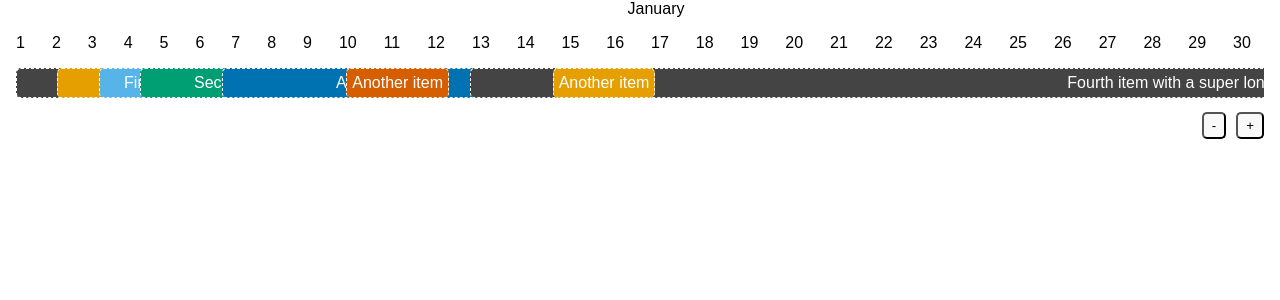
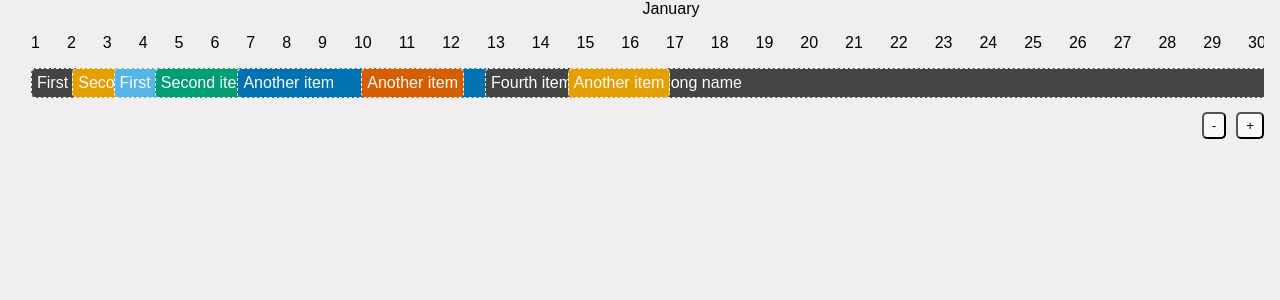
Before and after one commit to diego-cecatto/minimal-timiline, a React (Vite) app: page / in a window 1280 px wide. Shown: the top 300 px of the page. Built offline with nearby package versions, Linux system fonts and the light colour scheme.

Commit message:
fix: zoom  in an zoom out with all months

```diff
--- a/src/components/timeline/Timeline.module.scss
+++ b/src/components/timeline/Timeline.module.scss
@@ -1,4 +1,5 @@
 body {
+    background-color: #f0eeee;
     margin: 0;
     padding: 0;
     font-family: sans-serif;
@@ -12,7 +13,18 @@ body {
 .timelineContainer {
     width: 100%;
     position: relative;
-
+    .timelineContainerItem {
+        position: relative;
+        width: 100%;
+        flex: 0 0 auto;
+        text-align: center;
+        transition: opacity 0.3s ease;
+        background-color: #f0eeee;
+        padding: 0 15px;
+        &:nth-child(even) {
+            background-color: #e9e9e9;
+        }
+    }
     .laneList {
         display: flex;
         width: 100%;
@@ -22,6 +34,7 @@ body {
 
         .laneDay {
             list-style: none;
+            text-align: left;
             height: 28px;
 
             .dropZone {
@@ -39,9 +52,11 @@ body {
     .event {
         position: absolute;
         color: white;
+        overflow-y: hidden;
         padding: 5px;
         border-radius: 5px;
         border: 1px dashed white;
+        max-height: 18px;
 
         &.hover {
             z-index: 2;
@@ -150,9 +165,3 @@ body {
     display: flex;
     transition: transform 0.3s ease;
 }
-.timelineContainerItem {
-    width: 100%;
-    flex: 0 0 auto;
-    text-align: center;
-    transition: opacity 0.3s ease;
-}
--- a/src/components/timeline/Timeline.tsx
+++ b/src/components/timeline/Timeline.tsx
@@ -77,7 +77,8 @@ export const Timeline = ({ events }: TimelineProps) => {
 
                 {months.map((month, index) => (
                     <div
-                        style={{ width }}
+                        style={{ width, zIndex: months.length - index }}
+                        key={index}
                         className={styles.timelineContainerItem}
                     >
                         <TimelineHeader monthIndex={index} />
--- a/src/components/timeline/TimelineEvents.tsx
+++ b/src/components/timeline/TimelineEvents.tsx
@@ -126,6 +126,7 @@ export const Events = ({ monthIndex }: MonthProps) => {
             if (Number(MONTH.events[i].start.slice(8)) === day) {
                 laneItems.push(
                     <TimelineItem
+                        key={MONTH.events[i].id}
                         event={MONTH.events[i]}
                         currMonth={monthIndex}
                         editing={editing}
```
Also changed, not shown: 1 other file (tests, documents, lock files or other folders).
